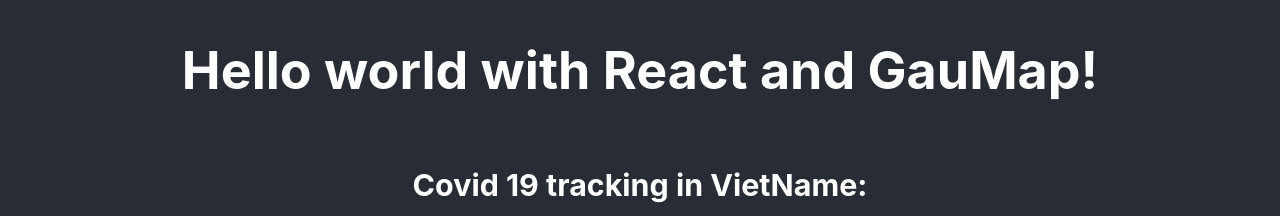
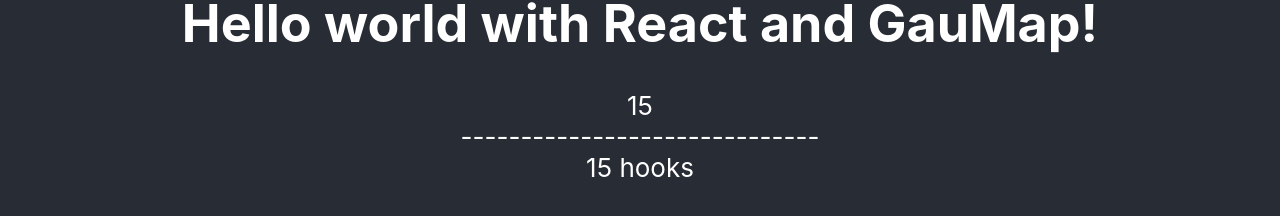
Before and after one commit to HocNguyen1997/hook-react, a React (Create React App) app: page / in a window 1280 px wide. Shown: the part 312-528 px from the top of the page. Built offline with nearby package versions, Linux system fonts and the light colour scheme; no server answers.

Commit message:
create countDown

```diff
--- a/src/App.js
+++ b/src/App.js
@@ -4,6 +4,7 @@
 import { useState, useEffect } from "react";
 // import Todo from "./views/Todo";
 import Covid from "./views/Covid";
+import { CountDown, NewCountDown } from "./views/CountDown";
 
 const App = () => {
   let [name] = useState("GauMap");
@@ -35,28 +36,28 @@
     console.log("run use effect");
   }, []);
 
-  const handleClick = (event) => {
-    if (!address) {
-      alert("Empty input");
-      return;
-    }
-    let newTodo = {
-      id: Math.floor(Math.random() * 100000) + 1,
-      title: address,
-      type: "Quyen",
-    };
-    setTodos([...todos, newTodo]);
-    setAddress("");
-  };
-  const handleOnChange = (event) => {
-    setAddress(event.target.value);
-  };
+  // const handleClick = (event) => {
+  //   if (!address) {
+  //     alert("Empty input");
+  //     return;
+  //   }
+  //   let newTodo = {
+  //     id: Math.floor(Math.random() * 100000) + 1,
+  //     title: address,
+  //     type: "Quyen",
+  //   };
+  //   setTodos([...todos, newTodo]);
+  //   setAddress("");
+  // };
+  // const handleOnChange = (event) => {
+  //   setAddress(event.target.value);
+  // };
 
-  const deleteDataTodo = (id) => {
-    let currentTodos = todos;
-    currentTodos = currentTodos.filter((item) => item.id !== id);
-    setTodos(currentTodos);
-  };
+  // const deleteDataTodo = (id) => {
+  //   let currentTodos = todos;
+  //   currentTodos = currentTodos.filter((item) => item.id !== id);
+  //   setTodos(currentTodos);
+  // };
 
   return (
     <div className="App">
@@ -64,6 +65,9 @@
         <Nav />
         <img src={logo} className="App-logo" alt="logo" />
         <h1>Hello world with React and {name}!</h1>
+        <CountDown />
+        <span>------------------------------</span>
+        <NewCountDown />
         {/* <Todo todos={todos} title="All todos" deleteDataTodo={deleteDataTodo} />
         <Todo
           todos={todos.filter((item) => item.type === "gaumap")}
--- a/src/customize/fetch.js
+++ b/src/customize/fetch.js
@@ -19,7 +19,7 @@
       setIsError(true);
       setIsLoading(false);
     }
-  }, []);
+  }, [url]);
 
   return { data, isLoading, isError };
 };
--- /dev/null
+++ b/src/views/CountDown.js
@@ -0,0 +1,42 @@
+import React from "react";
+import { useEffect, useState } from "react";
+class CountDown extends React.Component {
+  state = {
+    count: 20,
+  };
+  componentDidMount() {
+    this.timer = setInterval(() => {
+      this.setState({ count: this.state.count - 1 });
+    }, 1000);
+  }
+
+  componentDidUpdate(prevProps, prevState) {
+    if (prevState.count !== this.state.count && this.state.count === 0) {
+      if (this.timer) {
+        clearInterval(this.timer);
+      }
+    }
+  }
+
+  render() {
+    return <div>{this.state.count}</div>;
+  }
+}
+
+const NewCountDown = () => {
+  const [count, setCount] = useState(20);
+  useEffect(() => {
+    if (count === 0) {
+      return;
+    }
+    let timer = setInterval(() => {
+      setCount(count - 1);
+    }, 1000);
+    return () => {
+      clearInterval(timer);
+    };
+  }, [count]);
+  return <div>{count} hooks</div>;
+};
+
+export { NewCountDown, CountDown };
--- a/src/views/Covid.js
+++ b/src/views/Covid.js
@@ -2,12 +2,14 @@
 import useFetch from "../customize/fetch";
 
 const Covid = () => {
+  const today = new Date(new Date().setHours(0, 0, 0, 0));
+  const priorDate = moment().subtract(30, "days");
   const {
     data: dataCovid,
     isLoading,
     isError,
   } = useFetch(
-    'https://api.covid19api.com/country/vietnam?from=2021-10-01T00:00:00Z&to=2021-10-20T00:00:00Z'
+    `https://api.covid19api.com/country/vietnam?from=${priorDate.toISOString()}&to=${today.toISOString()}`
   );
   return (
     <>
```
